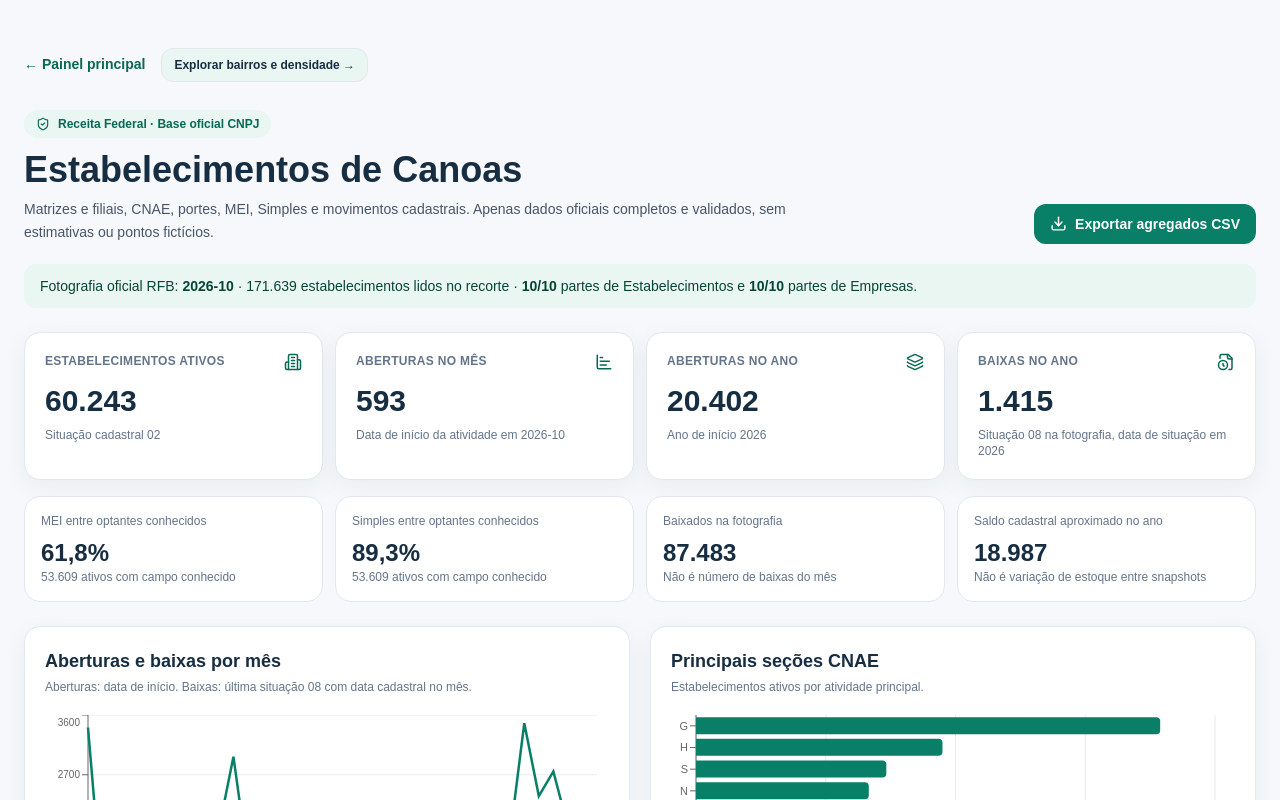
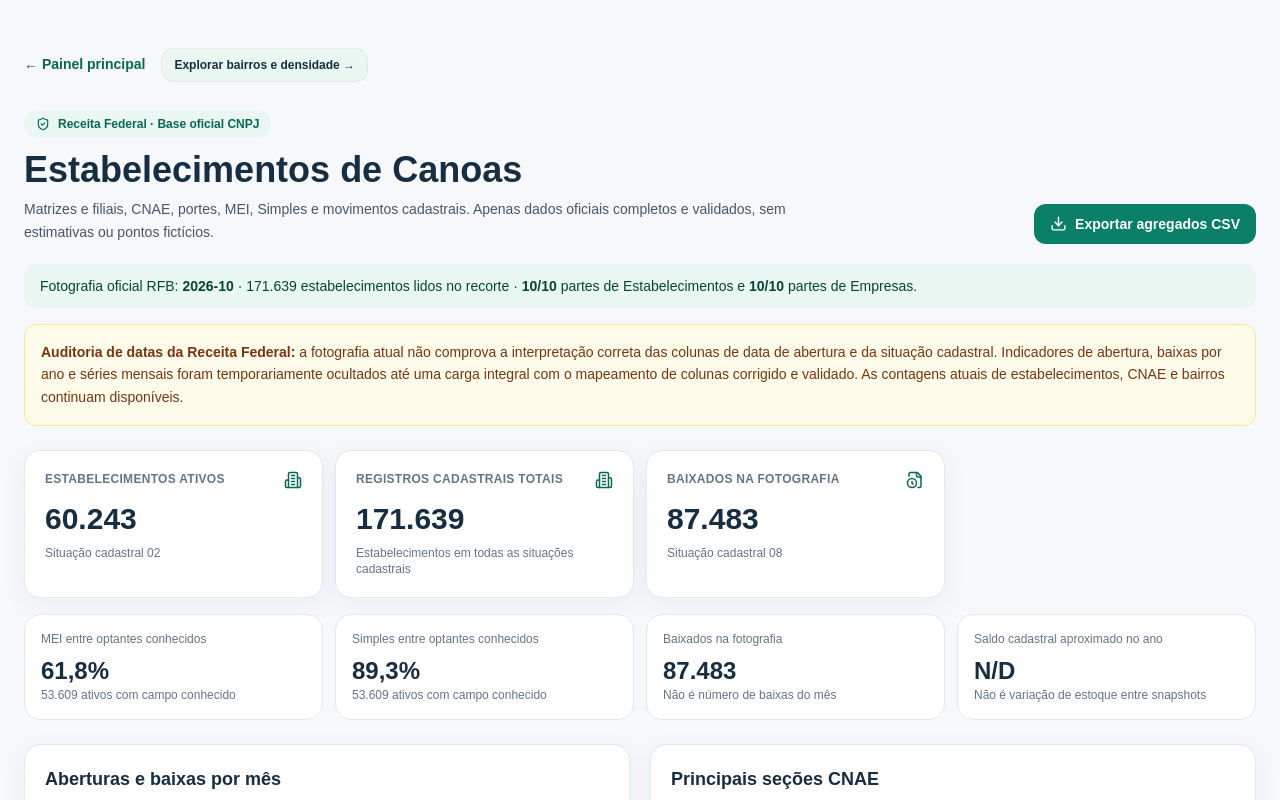
Before and after one commit to marcianolima/webgis-empreender-canoas, a Next.js app: page /cnpj in a window 1280 px wide. Shown: the top 800 px of the page. Built offline with nearby package versions, Linux system fonts and the light colour scheme.

Commit message:
fix(cnpj): certify Receita date columns and hide unsupported opening/closure metrics until corrected full snapshot

```diff
--- a/src/components/cnpj-dashboard.tsx
+++ b/src/components/cnpj-dashboard.tsx
@@ -29,6 +29,7 @@ export function CnpjDashboard() {
 
   const official = data?.status === "official" && !!data.kpis;
   const kpi = data?.kpis;
+  const datesVerified = data?.coverage?.dateFieldOrderVerified === true;
   const year = data?.reference?.slice(0,4) || "";
   const sectors = data?.bySector || [];
   const places = data?.byDistrictDeclared || [];
@@ -77,12 +78,17 @@ export function CnpjDashboard() {
       <div className="mt-5 rounded-xl bg-brand-50 px-4 py-3 text-sm font-medium text-brand-900">
         Fotografia oficial RFB: <strong>{data.reference}</strong> · {num.format(data.coverage?.recordsMunicipality || 0)} estabelecimentos lidos no recorte · <strong>{data.coverage?.establishmentShards}/10</strong> partes de Estabelecimentos e <strong>{data.coverage?.companyShards}/10</strong> partes de Empresas.
       </div>
+      {!datesVerified && <p role="status" className="mt-4 rounded-xl border border-amber-200 bg-amber-50 p-4 text-sm leading-relaxed text-amber-900"><strong>Auditoria de datas da Receita Federal:</strong> a fotografia atual não comprova a interpretação correta das colunas de data de abertura e da situação cadastral. Indicadores de abertura, baixas por ano e séries mensais foram temporariamente ocultados até uma carga integral com o mapeamento de colunas corrigido e validado. As contagens atuais de estabelecimentos, CNAE e bairros continuam disponíveis.</p>}
       <section className="mt-6 grid gap-3 sm:grid-cols-2 xl:grid-cols-4" aria-label="Indicadores CNPJ">
         {[
           {name:"Estabelecimentos ativos",value:kpi.active,note:"Situação cadastral 02",icon:<Building2 size={18}/>},
+          {name:"Registros cadastrais totais",value:kpi.total,note:"Estabelecimentos em todas as situações cadastrais",icon:<Building2 size={18}/>},
+          {name:"Baixados na fotografia",value:kpi.baixados_snapshot,note:"Situação cadastral 08",icon:<FileClock size={18}/>},
+          ...(datesVerified ? [
           {name:"Aberturas no mês",value:kpi.openMonth,note:"Data de início da atividade em "+data.reference,icon:<ChartBar size={18}/>},
           {name:"Aberturas no ano",value:kpi.openYear,note:"Ano de início "+year,icon:<Layers size={18}/>},
           {name:"Baixas no ano",value:kpi.closedYearLatestSituation,note:"Situação 08 na fotografia, data de situação em "+year,icon:<FileClock size={18}/>},
+          ] : []),
         ].map(item => <div key={item.name} className="rounded-2xl border border-slate-200 bg-white p-5 shadow-card">
           <div className="flex justify-between gap-2 text-xs font-semibold uppercase tracking-wide text-slate-500"><span>{item.name}</span><span className="text-brand-700">{item.icon}</span></div>
           <p className="mt-3 text-3xl font-extrabold">{num.format(item.value)}</p>
@@ -93,17 +99,18 @@ export function CnpjDashboard() {
         <div className="rounded-2xl border border-slate-200 bg-white p-4"><p className="text-xs text-slate-500">MEI entre optantes conhecidos</p><p className="mt-2 text-2xl font-bold">{kpi.meiKnown ? fmtPercent(100*kpi.meiActive/kpi.meiKnown) : "N/D"}</p><p className="text-xs text-slate-500">{num.format(kpi.meiKnown)} ativos com campo conhecido</p></div>
         <div className="rounded-2xl border border-slate-200 bg-white p-4"><p className="text-xs text-slate-500">Simples entre optantes conhecidos</p><p className="mt-2 text-2xl font-bold">{kpi.simplesKnown ? fmtPercent(100*kpi.simplesActive/kpi.simplesKnown) : "N/D"}</p><p className="text-xs text-slate-500">{num.format(kpi.simplesKnown)} ativos com campo conhecido</p></div>
         <div className="rounded-2xl border border-slate-200 bg-white p-4"><p className="text-xs text-slate-500">Baixados na fotografia</p><p className="mt-2 text-2xl font-bold">{num.format(kpi.baixados_snapshot)}</p><p className="text-xs text-slate-500">Não é número de baixas do mês</p></div>
-        <div className="rounded-2xl border border-slate-200 bg-white p-4"><p className="text-xs text-slate-500">Saldo cadastral aproximado no ano</p><p className="mt-2 text-2xl font-bold">{num.format(kpi.balanceYearProxy)}</p><p className="text-xs text-slate-500">Não é variação de estoque entre snapshots</p></div>
+        <div className="rounded-2xl border border-slate-200 bg-white p-4"><p className="text-xs text-slate-500">Saldo cadastral aproximado no ano</p><p className="mt-2 text-2xl font-bold">{datesVerified ? num.format(kpi.balanceYearProxy) : "N/D"}</p><p className="text-xs text-slate-500">Não é variação de estoque entre snapshots</p></div>
       </section>
       <section className="mt-6 grid gap-5 xl:grid-cols-2">
         <div className="min-w-0 rounded-2xl border border-slate-200 bg-white p-5 shadow-card">
           <h2 className="text-lg font-bold">Aberturas e baixas por mês</h2>
+          {!datesVerified ? <p className="mt-4 rounded-xl bg-amber-50 p-4 text-sm text-amber-900">Série temporal indisponível até a validação dos campos de data da Receita.</p> : <>
           <p className="mt-1 text-xs text-slate-500">Aberturas: data de início. Baixas: última situação 08 com data cadastral no mês.</p>
           <div className="mt-5 h-[290px]" role="img" aria-label="Séries de aberturas e baixas cadastrais da Receita Federal">
             <ResponsiveContainer width="100%" height="100%"><LineChart data={data.monthly.slice(-36)} margin={{left:-12,right:12,bottom:4}}>
               <CartesianGrid vertical={false} stroke="#e6ebef"/><XAxis dataKey="month" minTickGap={20} tick={{fontSize:9}}/><YAxis width={55} tick={{fontSize:10}}/><Tooltip/><Legend wrapperStyle={{fontSize:11}}/><Line name="Aberturas" dataKey="openings" stroke="#087f66" strokeWidth={2.5} dot={false}/><Line name="Baixas (última situação)" dataKey="closingsLatestSituation" stroke="#d97742" strokeWidth={2.5} dot={false}/>
             </LineChart></ResponsiveContainer>
-          </div>
+          </div></>}
         </div>
         <div className="min-w-0 rounded-2xl border border-slate-200 bg-white p-5 shadow-card">
           <h2 className="text-lg font-bold">Principais seções CNAE</h2>
--- a/src/types/cnpj.ts
+++ b/src/types/cnpj.ts
@@ -16,6 +16,7 @@ export type CnpjSnapshot = {
     companyShards: number;
     simplesLoaded: boolean;
     recordsMunicipality: number;
+    dateFieldOrderVerified?: boolean;
     totalRowsReadEstablishments: number;
   };
   kpis: null | {
```
Also changed, not shown: 1 other file (tests, documents, lock files or other folders).
